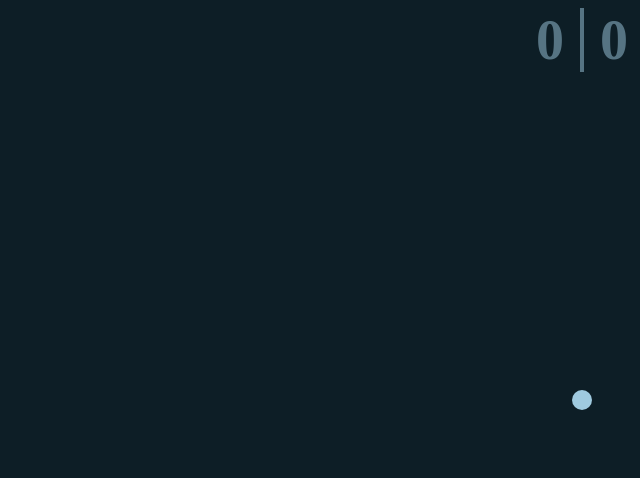
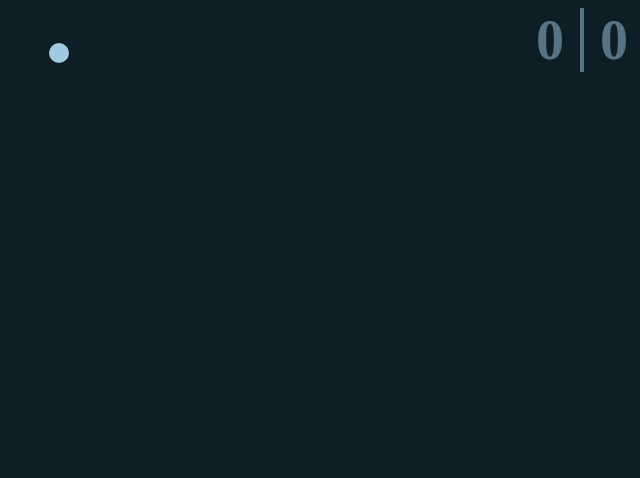
Before and after one commit to Samardeep-kajal/Pong-Game, a plain HTML site: page index.html in a window 1280 px wide. Shown: the full height of the page, 58-698 px from the left. Drawn offline with Linux system fonts and the light colour scheme.

Commit message:
Added ball logics and completed ball javascript

```diff
--- a/App.js
+++ b/App.js
@@ -1,4 +1,4 @@
-import Ball from "./ball";
+import Ball from "./ball.js";
 
 const ball = new Ball(document.getElementById("ball"));
 
@@ -7,7 +7,6 @@ function update(time) {
   if (lastTime != null) {
     const delta = time - lastTime;
     ball.update(delta);
-    console.log(delta);
   }
 
   lastTime = time;
--- a/ball.js
+++ b/ball.js
@@ -1,5 +1,62 @@
+const INITIAL_VELOCITY = 0.02;
+const VELOCITY_INCREASE = 0.000008;
+
 export default class Ball {
   constructor(ballElem) {
     this.ballElem = ballElem;
+    this.reset();
   }
+  get x() {
+    return parseFloat(getComputedStyle(this.ballElem).getPropertyValue("--x"));
+  }
+
+  set x(value) {
+    this.ballElem.style.setProperty("--x", value);
+  }
+
+  get y() {
+    return parseFloat(getComputedStyle(this.ballElem).getPropertyValue("--y"));
+  }
+
+  set y(value) {
+    this.ballElem.style.setProperty("--y", value);
+  }
+
+  rect() {
+    return this.ballElem.getBoundingClientRect();
+  }
+
+  reset() {
+    this.x = 50;
+    this.y = 50;
+    this.direction = { x: 0 };
+    while (
+      Math.abs(this.direction.x) <= 0.2 ||
+      Math.abs(this.direction.x) >= 0.9
+    ) {
+      const heading = randomNumberBetween(0, 2 * Math.PI);
+      this.direction = { x: Math.cos(heading), y: Math.sin(heading) };
+    }
+    this.velocity = INITIAL_VELOCITY;
+  }
+
+  update(delta) {
+    this.x += this.direction.x * this.velocity * delta;
+    this.y += this.direction.y * this.velocity * delta;
+    this.velocity += VELOCITY_INCREASE * delta;
+    const rect = this.rect();
+
+    if (rect.bottom >= window.innerHeight || rect.top <= 0) {
+      this.direction.y *= -1;
+    }
+
+    if (rect.right >= window.innerWidth || rect.left <= 0) {
+      this.direction.x *= -1;
+    }
+  }
+  //Need code fixing - continue from :10
 }
+
+function randomNumberBetween(min, max) {
+  return Math.random() * (max - min) + min;
+}
--- a/style.css
+++ b/style.css
@@ -14,6 +14,7 @@
 body {
   margin: 0;
   background-color: var(--background-color);
+  overflow: hidden;
 }
 
 .paddle {
```
